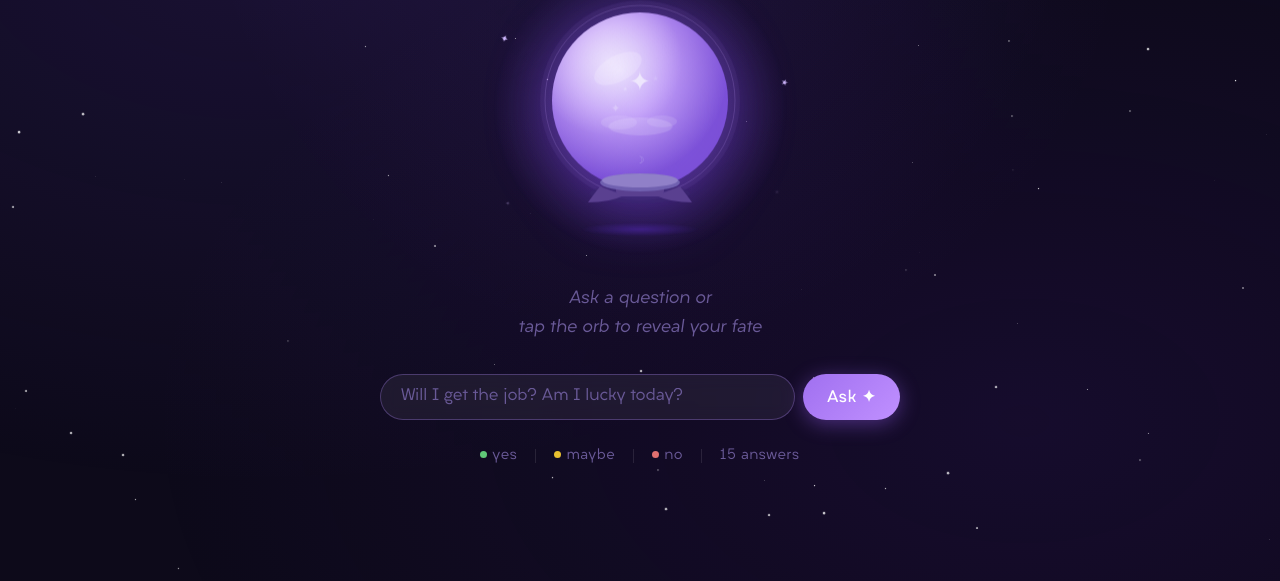
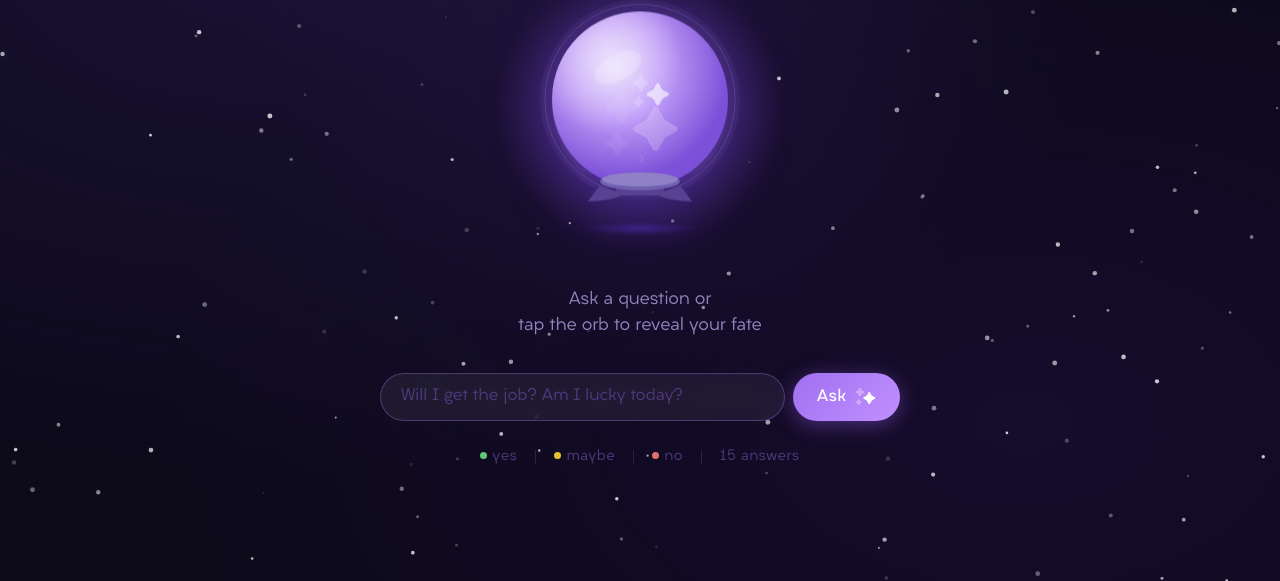
Before and after one commit to rheactdev/fortune-teller, a plain HTML site: page index.html in a window 1280 px wide. Shown: the part 219-800 px from the top of the page. Drawn offline with nearby package versions, Linux system fonts and the light colour scheme.

Commit message:
feat: replace manual CSS animations with Lottie and tsParticles for improved visuals

```diff
--- a/index.html
+++ b/index.html
@@ -5,6 +5,8 @@
   <meta charset="UTF-8">
   <meta name="viewport" content="width=device-width, initial-scale=1.0">
   <title>Crystal Ball ✦</title>
+  <script src="https://cdnjs.cloudflare.com/ajax/libs/lottie-web/5.12.2/lottie.min.js"></script>
+  <script src="https://cdn.jsdelivr.net/npm/tsparticles@2.12.0/tsparticles.bundle.min.js"></script>
 
   <style>
     @font-face {
@@ -64,9 +66,9 @@
       --answer-no: #c03030;
       --answer-maybe: #8a6000;
       --bg: #0d0a1a;
-      --text: #e8e0f8;
-      --text-muted: #9080b8;
-      --text-hint: #6a5a98;
+      --text: #ddd3fd;
+      --text-muted: #9282bc;
+      --text-hint: #4e3a7d;
       --input-bg: rgba(255, 255, 255, 0.06);
       --input-border: rgba(180, 140, 255, 0.3);
       --input-focus: rgba(180, 140, 255, 0.7);
@@ -97,32 +99,11 @@
       pointer-events: none;
     }
 
-    .stars {
+    #tsparticles {
       position: fixed;
       inset: 0;
       pointer-events: none;
-      overflow: hidden;
-    }
-
-    .star {
-      position: absolute;
-      background: white;
-      border-radius: 50%;
-      animation: twinkle var(--dur) ease-in-out infinite var(--delay);
-    }
-
-    @keyframes twinkle {
-
-      0%,
-      100% {
-        opacity: 0.1;
-        transform: scale(0.8);
-      }
-
-      50% {
-        opacity: 0.9;
-        transform: scale(1.2);
-      }
+      z-index: 0;
     }
 
     .app {
@@ -139,15 +120,15 @@
       font-family: 'Catchy Mager', serif;
       font-size: 32px;
       letter-spacing: 4px;
-      color: var(--text-muted);
+      color: var(--text);
       text-transform: uppercase;
       margin-bottom: 6px;
     }
 
     .subtitle {
       font-size: 15px;
-      color: var(--text-hint);
-      letter-spacing: 1px;
+      color: var(--text-muted);
+      /* letter-spacing: 1px; */
       margin-bottom: 2.5rem;
     }
 
@@ -244,27 +225,55 @@
       transition: filter 0.8s ease;
     }
 
-    /* Sparkle floaters */
-    .sparkler {
+
+
+    .lottie-layer {
       position: absolute;
-      color: #d0b8ff;
-      font-size: 14px;
+      left: 50%;
+      top: 50%;
+      transform: translate(-50%, -50%);
       pointer-events: none;
-      animation: sparkle var(--sd) ease-in-out infinite var(--ss);
+      z-index: 2;
     }
 
-    @keyframes sparkle {
+    .clouds-layer {
+      width: 200px;
+      height: 200px;
+      clip-path: circle(88px at 100px 100px);
+      opacity: 0.12;
+      filter: invert(1) brightness(2) blur(1px);
+      z-index: 1;
+    }
 
-      0%,
-      100% {
-        opacity: 0;
-        transform: scale(0.4) rotate(0deg);
-      }
+    .sparkles-layer {
+      width: 40px;
+      height: 40px;
+      margin-top: -15px;
+      margin-left: 10px;
+      filter: invert(1) brightness(1.8) blur(0.3px);
+      opacity: 0.6;
+      mix-blend-mode: screen;
+      z-index: 3;
+    }
 
-      50% {
-        opacity: 1;
-        transform: scale(1) rotate(20deg);
-      }
+    #lottie-bg-sparkles {
+      width: 80px;
+      height: 80px;
+      filter: invert(1) brightness(1.2);
+      opacity: 0.2;
+      z-index: 0;
+    }
+
+    .sparkle-icon {
+      display: inline-block;
+      width: 22px;
+      height: 22px;
+      vertical-align: middle;
+      margin-left: 2px;
+    }
+
+    .sparkle-icon svg path {
+      fill: currentColor !important;
     }
 
     /* Answer area */
@@ -280,9 +289,8 @@
 
     .idle-msg {
       font-size: 17px;
-      color: var(--text-hint);
-      line-height: 1.7;
-      font-style: italic;
+      color: var(--text-muted);
+      line-height: 1.5;
     }
 
     .answer-text {
@@ -432,15 +440,19 @@
 
 <body>
 
-  <div class="stars" id="stars"></div>
+  <div id="tsparticles"></div>
 
   <div class="app">
     <p class="title">Crystal Ball</p>
-    <p class="subtitle">ask a yes or no question</p>
+    <p class="subtitle">Your destiny awaits.</p>
 
     <div style="position:relative">
       <div class="orb-wrap" id="orb" onclick="shake()" title="Tap to reveal your fate">
         <div class="orb-glow" id="orbGlow"></div>
+
+        <!-- Lottie Layers -->
+        <div id="lottie-clouds" class="lottie-layer clouds-layer"></div>
+        <div id="lottie-sparkles" class="lottie-layer sparkles-layer"></div>
 
         <svg class="orb-svg" id="orbSvg" viewBox="0 0 240 240" xmlns="http://www.w3.org/2000/svg">
           <defs>
@@ -473,28 +485,7 @@
           <circle cx="120" cy="112" r="88" fill="url(#g1)" />
 
           <!-- Inner content (clouds, stars) -->
-          <g clip-path="url(#orbClip)">
-            <!-- Clouds -->
-            <ellipse cx="118" cy="138" rx="32" ry="9" fill="white" fill-opacity="0.18"
-              style="animation:cloudDrift 4s ease-in-out infinite" />
-            <ellipse cx="98" cy="134" rx="18" ry="7" fill="white" fill-opacity="0.14"
-              style="animation:cloudDrift 5s ease-in-out infinite 0.8s" />
-            <ellipse cx="140" cy="133" rx="15" ry="6" fill="white" fill-opacity="0.14"
-              style="animation:cloudDrift 4.5s ease-in-out infinite 1.5s" />
-
-            <!-- Stars -->
-            <text x="120" y="102" text-anchor="middle" font-size="26" fill="white" fill-opacity="0.88"
-              style="animation:starSpin 5s linear infinite;transform-origin:120px 102px;font-family:'Liber Grotesque'">✦</text>
-            <text x="88" y="120" font-size="11" fill="white" fill-opacity="0.45"
-              style="animation:twinkleStar 2.8s ease-in-out infinite 0.4s;font-family:'Liber Grotesque'">✦</text>
-            <text x="154" y="108" font-size="9" fill="white" fill-opacity="0.38"
-              style="animation:twinkleStar 3.2s ease-in-out infinite 1.1s;font-family:'Liber Grotesque'">★</text>
-            <text x="105" y="78" font-size="7" fill="white" fill-opacity="0.5"
-              style="animation:twinkleStar 2.4s ease-in-out infinite 0.2s;font-family:'Liber Grotesque'">✦</text>
-            <text x="140" y="125" font-size="7" fill="white" fill-opacity="0.38"
-              style="animation:twinkleStar 3s ease-in-out infinite 1.8s;font-family:'Liber Grotesque'">✦</text>
-            <text x="95" y="95" font-size="5" fill="white" fill-opacity="0.55"
-              style="animation:twinkleStar 2.6s ease-in-out infinite 0.9s;font-family:'Liber Grotesque'">★</text>
+          <!-- Lottie will handle clouds and stars -->
           </g>
 
           <!-- Shine overlay -->
@@ -520,12 +511,8 @@
         <div class="base-shadow"></div>
       </div>
 
-      <!-- Floating sparkles -->
-      <div class="sparkler" style="top:-12px;right:-5px;--sd:2.1s;--ss:0.1s">✦</div>
-      <div class="sparkler" style="top:35px;left:-20px;--sd:2.7s;--ss:0.9s;font-size:10px">✦</div>
-      <div class="sparkler" style="bottom:55px;right:-22px;--sd:2.4s;--ss:0.5s;font-size:11px">★</div>
-      <div class="sparkler" style="bottom:45px;left:-16px;--sd:3s;--ss:1.4s;font-size:9px">✦</div>
-      <div class="sparkler" style="top:80px;right:-28px;--sd:2.2s;--ss:1.8s;font-size:8px">★</div>
+      <!-- Floating Lottie Sparkles -->
+      <div id="lottie-bg-sparkles" class="lottie-layer"></div>
     </div>
 
     <div class="answer-area" id="answerArea">
@@ -539,7 +526,7 @@
     <div class="input-row">
       <input class="q-input" type="text" id="qInput" placeholder="Will I get the job? Am I lucky today?" maxlength="120"
         onkeydown="if(event.key==='Enter')askQ()">
-      <button class="ask-btn" onclick="askQ()">Ask ✦</button>
+      <button class="ask-btn" onclick="askQ()">Ask <span class="sparkle-icon"></span></button>
     </div>
 
     <div class="legend">
@@ -565,53 +552,27 @@
         transform: translateX(5px)
       }
     }
-
-    @keyframes starSpin {
-      0% {
-        transform: rotate(0deg) scale(1)
-      }
-
-      50% {
-        transform: rotate(180deg) scale(1.2)
-      }
-
-      100% {
-        transform: rotate(360deg) scale(1)
-      }
-    }
-
-    @keyframes twinkleStar {
-
-      0%,
-      100% {
-        opacity: 0.1;
-        transform: scale(0.7)
-      }
-
-      50% {
-        opacity: 1;
-        transform: scale(1.1)
-      }
-    }
   </style>
 
   <script>
+    let busy = false;
+
     const ANSWERS = [
-      { text: "The stars say yes ✦", cat: "yes" },
-      { text: "Without a doubt ✦", cat: "yes" },
-      { text: "It is certain ✦", cat: "yes" },
-      { text: "The cosmos align for you ✦", cat: "yes" },
-      { text: "Signs point to yes ✦", cat: "yes" },
-      { text: "As I see it, yes ✦", cat: "yes" },
+      { text: "The stars say yes <span class=\"sparkle-icon\"></span>", cat: "yes" },
+      { text: "Without a doubt <span class=\"sparkle-icon\"></span>", cat: "yes" },
+      { text: "It is certain <span class=\"sparkle-icon\"></span>", cat: "yes" },
+      { text: "The cosmos align for you <span class=\"sparkle-icon\"></span>", cat: "yes" },
+      { text: "Signs point to yes <span class=\"sparkle-icon\"></span>", cat: "yes" },
+      { text: "As I see it, yes <span class=\"sparkle-icon\"></span>", cat: "yes" },
       { text: "The spirits whisper... maybe", cat: "maybe" },
       { text: "The mist clouds my vision", cat: "maybe" },
       { text: "Ask again under the moon", cat: "maybe" },
       { text: "The fates are undecided", cat: "maybe" },
       { text: "The stars remain silent", cat: "maybe" },
-      { text: "The orb sees no ✦", cat: "no" },
+      { text: "The orb sees no <span class=\"sparkle-icon\"></span>", cat: "no" },
       { text: "The cosmos say no", cat: "no" },
-      { text: "My vision says no ✦", cat: "no" },
-      { text: "Do not count on it ✦", cat: "no" },
+      { text: "My vision says no <span class=\"sparkle-icon\"></span>", cat: "no" },
+      { text: "Do not count on it <span class=\"sparkle-icon\"></span>", cat: "no" },
     ];
 
     const COLORS = {
@@ -621,17 +582,73 @@
       idle: { s0: "#ede0ff", s1: "#c4a0f8", s2: "#7c50d8", glow: "rgba(160,100,255,0.45)", drop: "rgba(120,60,255,0.4)", text: "#c0a0ff" },
     };
 
-    let busy = false;
+    function loadSparkles(container = document) {
+      container.querySelectorAll('.sparkle-icon').forEach(el => {
+        if (el.hasChildNodes()) return; // Already loaded
+        lottie.loadAnimation({
+          container: el,
+          renderer: 'svg',
+          loop: true,
+          autoplay: true,
+          path: 'icons8-sparkle.json'
+        });
+      });
+    }
 
-    // Generate stars
-    const starsEl = document.getElementById('stars');
-    for (let i = 0; i < 80; i++) {
-      const s = document.createElement('div');
-      s.className = 'star';
-      const sz = Math.random() * 2 + 0.5;
-      s.style.cssText = `width:${sz}px;height:${sz}px;top:${Math.random() * 100}%;left:${Math.random() * 100}%;--dur:${2 + Math.random() * 4}s;--delay:${Math.random() * 4}s`;
-      starsEl.appendChild(s);
-    }
+    // Lottie Initializations
+    loadSparkles();
+
+    const cloudAnim = lottie.loadAnimation({
+      container: document.getElementById('lottie-clouds'),
+      renderer: 'svg',
+      loop: true,
+      autoplay: true,
+      path: 'icons8-cloud.json'
+    });
+
+    const sparkleAnim = lottie.loadAnimation({
+      container: document.getElementById('lottie-sparkles'),
+      renderer: 'svg',
+      loop: true,
+      autoplay: true,
+      path: 'icons8-sparkle.json'
+    });
+
+    const bgSparkleAnim = lottie.loadAnimation({
+      container: document.getElementById('lottie-bg-sparkles'),
+      renderer: 'svg',
+      loop: true,
+      autoplay: true,
+      path: 'icons8-sparkle.json'
+    });
+
+    // Starfield with tsParticles
+    tsParticles.load("tsparticles", {
+      fullScreen: { enable: false },
+      particles: {
+        number: { value: 120, density: { enable: true, area: 800 } },
+        color: { value: "#ffffff" },
+        shape: { type: "circle" },
+        opacity: {
+          value: { min: 0.1, max: 0.8 },
+          animation: { enable: true, speed: 1, sync: false }
+        },
+        size: { value: { min: 1, max: 2.5 } },
+        move: {
+          enable: true,
+          speed: 0.3,
+          direction: "none",
+          random: true,
+          straight: false,
+          outModes: { default: "out" }
+        }
+      },
+      interactivity: {
+        events: { onHover: { enable: true, mode: "bubble" } },
+        modes: { bubble: { size: 5, distance: 100, duration: 2, opacity: 1, color: "#c0a0ff" } }
+      },
+      retina_detect: true
+    });
 
     function setOrbColor(cat) {
       const c = COLORS[cat];
@@ -665,7 +682,8 @@
         const c = COLORS[pick.cat];
         answerText.style.color = c.text;
         answerText.style.textShadow = `0 0 20px ${c.glow}`;
-        answerText.textContent = pick.text;
+        answerText.innerHTML = pick.text;
+        loadSparkles(answerText);
 
         if (question) {
           questionEcho.textContent = `"${question.length > 50 ? question.slice(0, 47) + '...' : question}"`;
```
